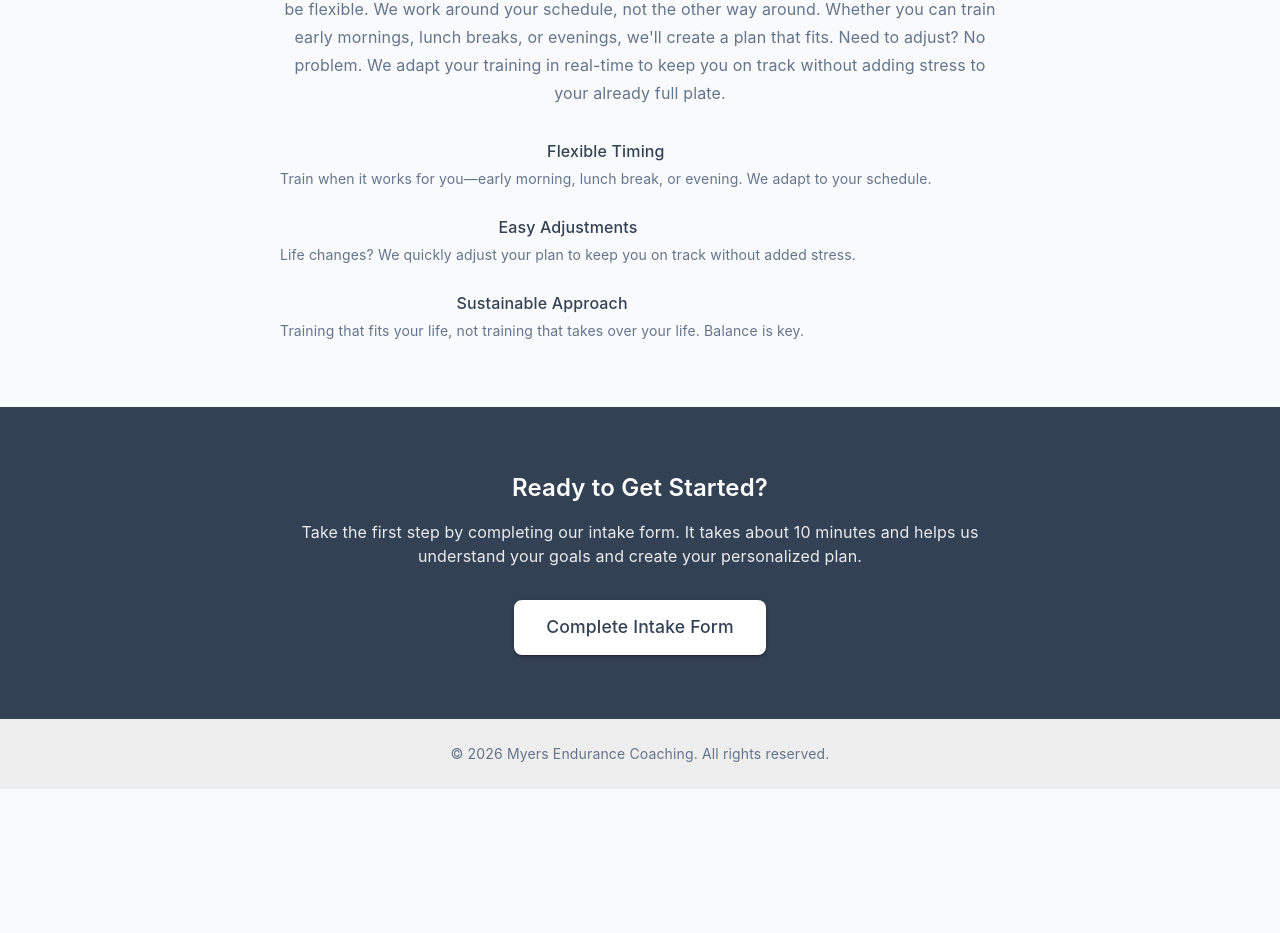
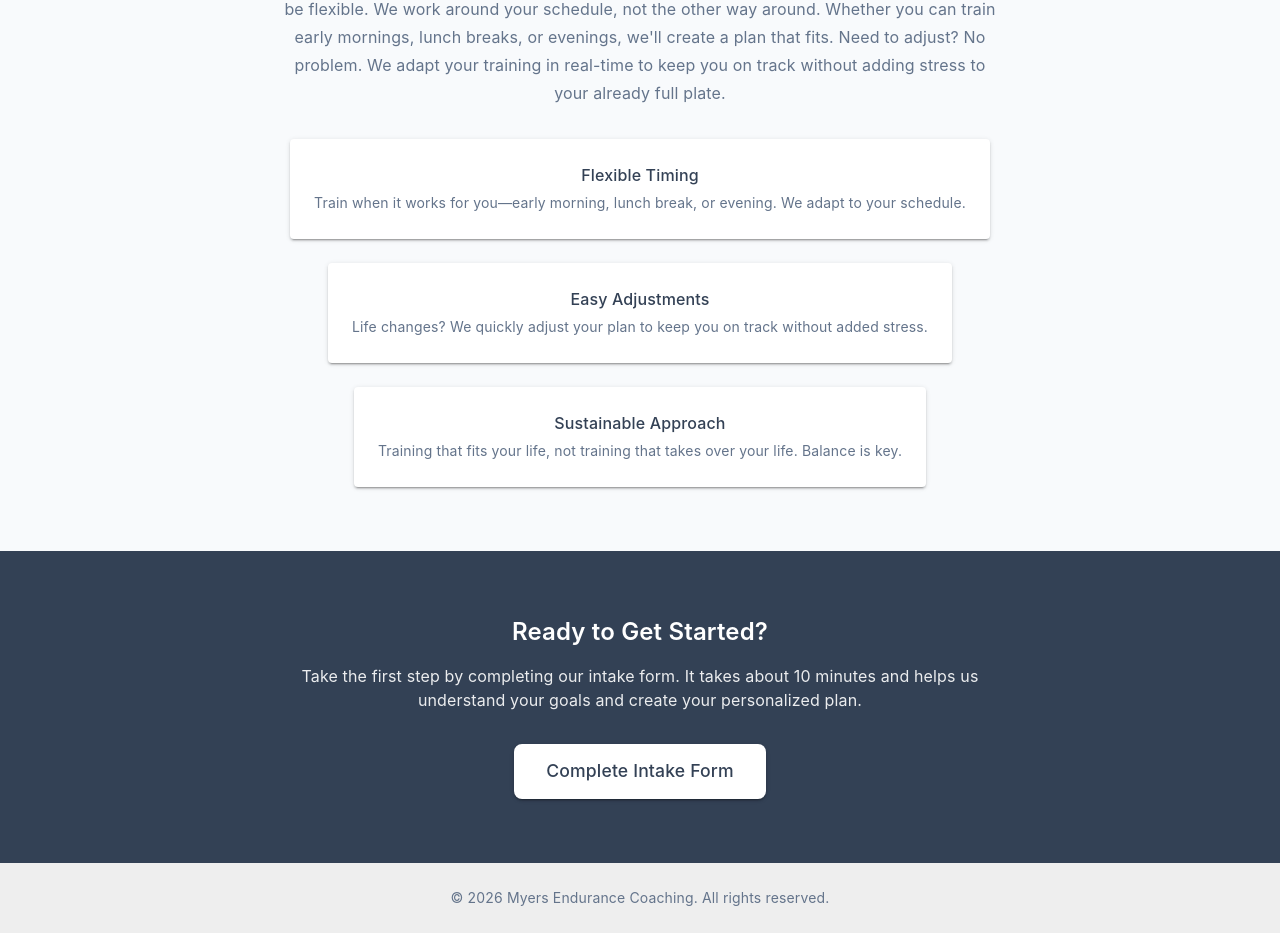
Before and after one commit to cmyers26/myersendurancecoaching, a React (Create React App) app: page /how-it-works in a window 1280 px wide. Shown: the part 2031-2964 px from the top of the page. Before the commit the page ends 2820 px from the top, so only its background shows below. Built offline with nearby package versions, Linux system fonts and the light colour scheme.

Commit message:
css clean up

```diff
--- a/src/components/CoachingAndPricing.js
+++ b/src/components/CoachingAndPricing.js
@@ -9,7 +9,6 @@ import {
   Grid,
   Card,
   CardContent,
-  Paper,
   Chip,
   Divider,
   List,
@@ -273,7 +272,7 @@ function CoachingAndPricing() {
           >
             Personalized Coaching Tiers
           </Typography>
-          <Grid container spacing={4}>
+          <Grid container spacing={4} justifyContent="center">
             {/* Level 1 */}
             <Grid item xs={12} md={4}>
               <Card
@@ -605,23 +604,24 @@ function CoachingAndPricing() {
           >
             Enhance your coaching experience with specialized add-on services
           </Typography>
-          <Grid container spacing={4} justifyContent="center">
-            <Grid item xs={12} sm={6} md={5}>
-              <Paper
+          <Grid container spacing={4} justifyContent="center" flexWrap="nowrap">
+            <Grid item xs={12} sm={6} md={6}>
+              <Card
                 elevation={2}
                 sx={{
-                  p: 4,
                   height: '100%',
                   display: 'flex',
                   flexDirection: 'column',
+                  position: 'relative',
                 }}
               >
+                <CardContent sx={{ flexGrow: 1, p: 3 }}>
                   <Typography variant="h5" component="h3" gutterBottom>
                     Strength Training Program
                   </Typography>
                   <Box sx={{ my: 2 }}>
                     <Typography
-                    variant="h5"
+                      variant="h4"
                       component="span"
                       sx={{ fontWeight: 600 }}
                     >
@@ -679,24 +679,26 @@ function CoachingAndPricing() {
                   >
                     Add Strength Training
                   </Button>
-              </Paper>
+                </CardContent>
+              </Card>
             </Grid>
-            <Grid item xs={12} sm={6} md={5}>
-              <Paper
+            <Grid item xs={12} sm={6} md={6}>
+              <Card
                 elevation={2}
                 sx={{
-                  p: 4,
                   height: '100%',
                   display: 'flex',
                   flexDirection: 'column',
+                  position: 'relative',
                 }}
               >
+                <CardContent sx={{ flexGrow: 1, p: 3 }}>
                   <Typography variant="h5" component="h3" gutterBottom>
                     Race Strategy Consultation
                   </Typography>
                   <Box sx={{ my: 2 }}>
                     <Typography
-                    variant="h5"
+                      variant="h4"
                       component="span"
                       sx={{ fontWeight: 600 }}
                     >
@@ -753,7 +755,8 @@ function CoachingAndPricing() {
                   >
                     Book Consultation
                   </Button>
-              </Paper>
+                </CardContent>
+              </Card>
             </Grid>
           </Grid>
         </Container>
--- a/src/components/Home.js
+++ b/src/components/Home.js
@@ -84,7 +84,7 @@ function Home() {
           >
             Who This Coaching Is For
           </Typography>
-          <Grid container spacing={4}>
+          <Grid container spacing={4} sx={{ display: 'flex', justifyContent: 'center' }}>
             <Grid item xs={12} md={4}>
               <Card
                 elevation={2}
@@ -184,7 +184,7 @@ function Home() {
           >
             How It Works
           </Typography>
-          <Grid container spacing={4}>
+          <Grid container spacing={4} sx={{ display: 'flex', justifyContent: 'center' }}>
             <Grid item xs={12} sm={6} md={3}>
               <Paper
                 elevation={0}
--- a/src/components/HowItWorks.js
+++ b/src/components/HowItWorks.js
@@ -193,8 +193,23 @@ function HowItWorks() {
               adjust? No problem. We adapt your training in real-time to keep
               you on track without adding stress to your already full plate.
             </Typography>
-            <Grid container spacing={3} sx={{ mt: 2 }}>
+            <Grid container spacing={3} sx={{ mt: 2 }} justifyContent="center">
               <Grid item xs={12} sm={4}>
+                <Paper
+                  elevation={2}
+                  sx={{
+                    p: 3,
+                    height: '100%',
+                    display: 'flex',
+                    flexDirection: 'column',
+                    textAlign: 'center',
+                    transition: 'transform 0.2s, box-shadow 0.2s',
+                    '&:hover': {
+                      transform: 'translateY(-4px)',
+                      boxShadow: 4,
+                    },
+                  }}
+                >
                   <Typography variant="h6" color="primary.main" gutterBottom>
                     Flexible Timing
                   </Typography>
@@ -202,8 +217,24 @@ function HowItWorks() {
                     Train when it works for you—early morning, lunch break, or
                     evening. We adapt to your schedule.
                   </Typography>
+                </Paper>
               </Grid>
               <Grid item xs={12} sm={4}>
+                <Paper
+                  elevation={2}
+                  sx={{
+                    p: 3,
+                    height: '100%',
+                    display: 'flex',
+                    flexDirection: 'column',
+                    textAlign: 'center',
+                    transition: 'transform 0.2s, box-shadow 0.2s',
+                    '&:hover': {
+                      transform: 'translateY(-4px)',
+                      boxShadow: 4,
+                    },
+                  }}
+                >
                   <Typography variant="h6" color="primary.main" gutterBottom>
                     Easy Adjustments
                   </Typography>
@@ -211,8 +242,24 @@ function HowItWorks() {
                     Life changes? We quickly adjust your plan to keep you on track
                     without added stress.
                   </Typography>
+                </Paper>
               </Grid>
               <Grid item xs={12} sm={4}>
+                <Paper
+                  elevation={2}
+                  sx={{
+                    p: 3,
+                    height: '100%',
+                    display: 'flex',
+                    flexDirection: 'column',
+                    textAlign: 'center',
+                    transition: 'transform 0.2s, box-shadow 0.2s',
+                    '&:hover': {
+                      transform: 'translateY(-4px)',
+                      boxShadow: 4,
+                    },
+                  }}
+                >
                   <Typography variant="h6" color="primary.main" gutterBottom>
                     Sustainable Approach
                   </Typography>
@@ -220,6 +267,7 @@ function HowItWorks() {
                     Training that fits your life, not training that takes over your
                     life. Balance is key.
                   </Typography>
+                </Paper>
               </Grid>
             </Grid>
           </Box>
```
Lines whose indentation alone changed are shown as unchanged.
